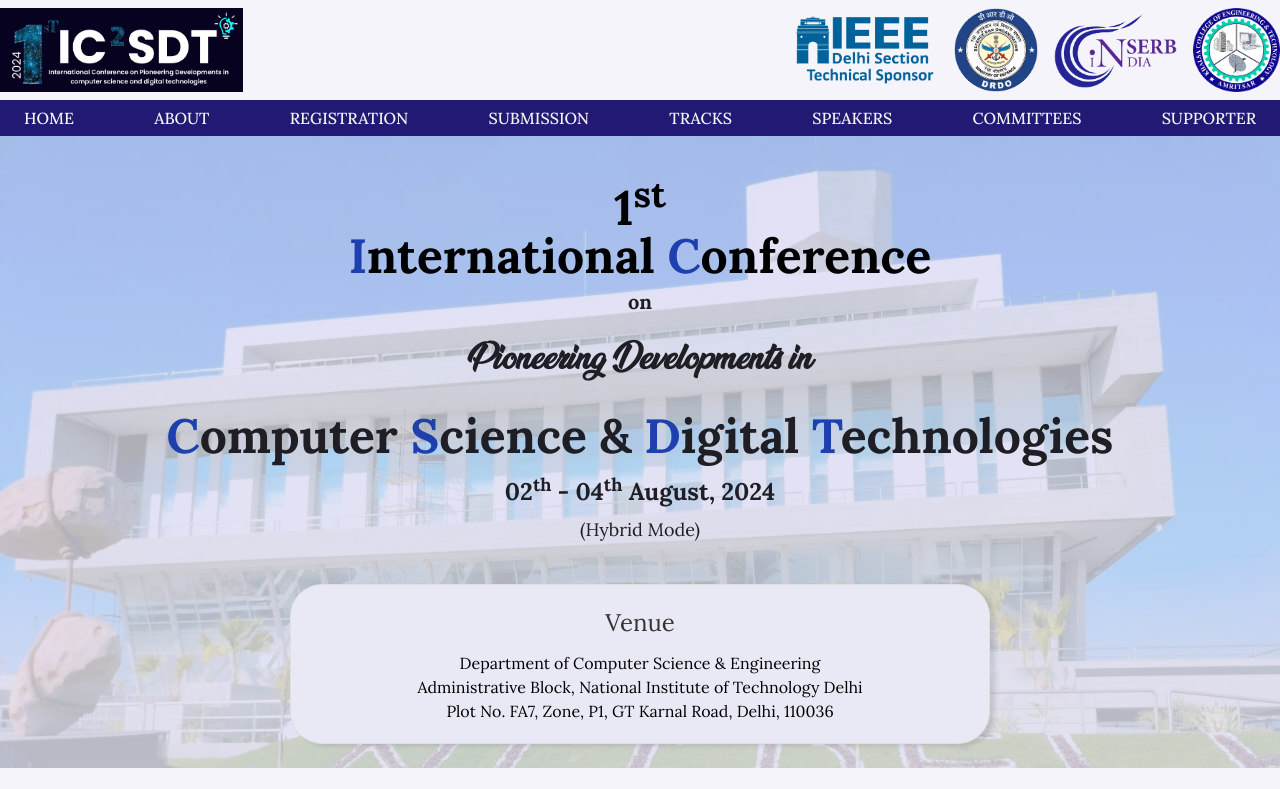
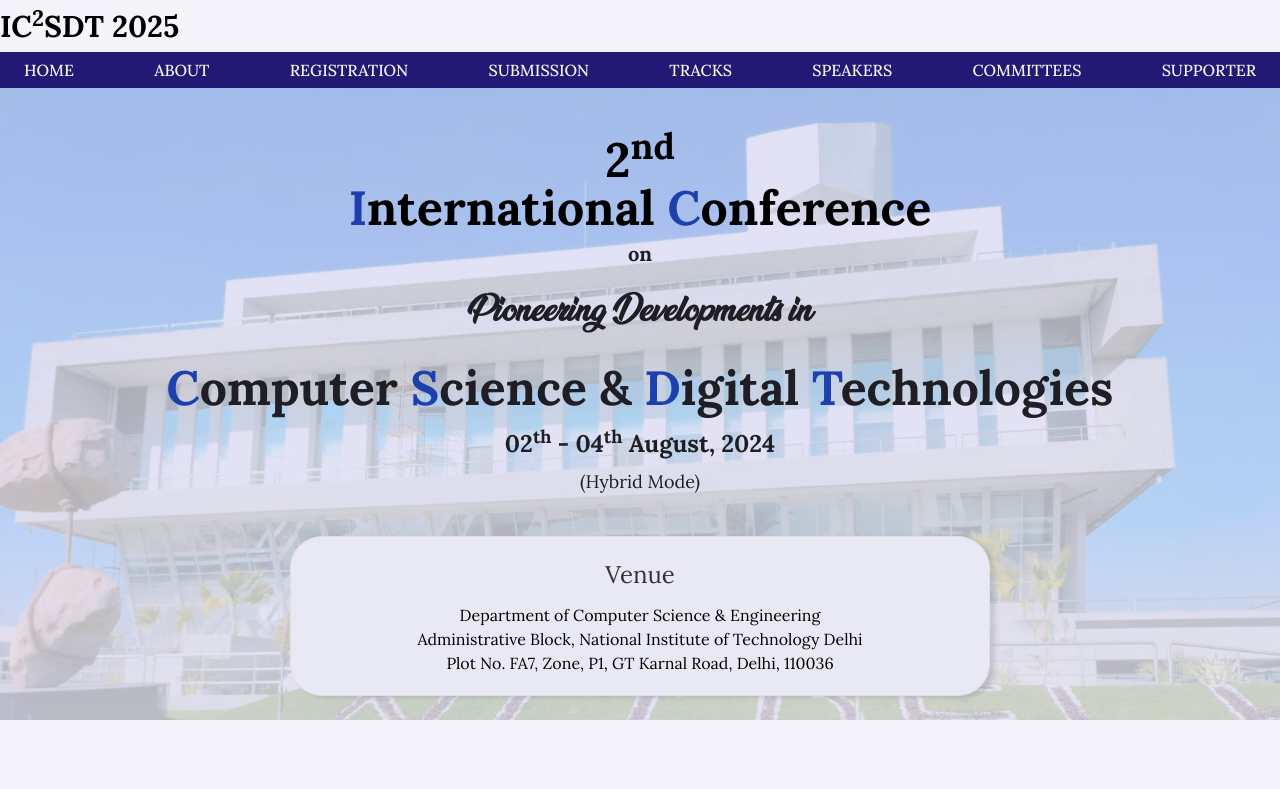
Before and after one commit to trivedi-utkarsh/IC2SDT2025, a Next.js app: page / in a window 1280 px wide. Shown: the top 789 px of the page. Built offline with nearby package versions, Linux system fonts and the light colour scheme.

Commit message:
home page

```diff
--- a/app/layout.jsx
+++ b/app/layout.jsx
@@ -1,7 +1,7 @@
 import './globals.css'
 import NavBar from "@/components/NavBar";
 import Footer from "@/components/Footer";
-import { Lora } from '@next/font/google';
+import { Lora } from 'next/font/google';
 
 const lora = Lora({
     subsets: ['latin'],
--- a/assets/css/footer.css
+++ b/assets/css/footer.css
@@ -15,7 +15,7 @@
 
 .footer_content svg{
     height: 22px;
-    width: 22px;
+    width: 20px;
 }
 .footer_icon{
     padding-top:5px;
--- a/components/Footer.jsx
+++ b/components/Footer.jsx
@@ -78,7 +78,7 @@ export default function Footer() {
             <svg className="my-icon" stroke="currentColor" fill="currentColor" strokeWidth={0} version="1.1" xmlns="http://www.w3.org/2000/svg" x="0px" y="0px" width={100} height={100} viewBox="0 0 30 30">
               <path d="M28,6.937c-0.957,0.425-1.985,0.711-3.064,0.84c1.102-0.66,1.947-1.705,2.345-2.951c-1.03,0.611-2.172,1.055-3.388,1.295 c-0.973-1.037-2.359-1.685-3.893-1.685c-2.946,0-5.334,2.389-5.334,5.334c0,0.418,0.048,0.826,0.138,1.215 c-4.433-0.222-8.363-2.346-10.995-5.574C3.351,6.199,3.088,7.115,3.088,8.094c0,1.85,0.941,3.483,2.372,4.439 c-0.874-0.028-1.697-0.268-2.416-0.667c0,0.023,0,0.044,0,0.067c0,2.585,1.838,4.741,4.279,5.23 c-0.447,0.122-0.919,0.187-1.406,0.187c-0.343,0-0.678-0.034-1.003-0.095c0.679,2.119,2.649,3.662,4.983,3.705 c-1.825,1.431-4.125,2.284-6.625,2.284c-0.43,0-0.855-0.025-1.273-0.075c2.361,1.513,5.164,2.396,8.177,2.396 c9.812,0,15.176-8.128,15.176-15.177c0-0.231-0.005-0.461-0.015-0.69C26.38,8.945,27.285,8.006,28,6.937z" />
             </svg>
-            twitter
+            Twitter
           </a>
         </div>
       </div>
--- a/components/NavBar.jsx
+++ b/components/NavBar.jsx
@@ -98,9 +98,10 @@ function ConferenceHeader({open, setOpen}) {
             <div className="flex space-x-6 items-center justify-between">
                 {/* <Image src={g20logo} className="object-contain" alt="G20"
                        width={84} quality={100}/> */}
-                        <a href="https://nitdelhi.ac.in/" target="_blank"><Image src={nitdLogo} className="object-contain" alt="NITD" height={84}
-                               quality={100}/></a>
-                        {/* <span className="sm:text-base md:text-2xl lg:text-3xl font-bold">IC<sup>2</sup>SDT 2024</span> */}
+                        {/* <a href="https://nitdelhi.ac.in/" target="_blank"><Image src={nitdLogo} className="object-contain" alt="NITD" height={84}
+                               quality={100}/></a> */}
+
+                        <span className="sm:text-base md:text-2xl lg:text-3xl font-bold">IC<sup>2</sup>SDT 2025</span>
                 <Link href="/" className="flex items-center space-x-4 pt-2">
                     {/* <Image src={icslogo} className="object-contain" alt="ICSCCAT-2024"
                            width={200} quality={100}/> */}
@@ -114,7 +115,7 @@ function ConferenceHeader({open, setOpen}) {
                               className="p-3 my-auto px-6 pt-2 text-white bg-gray-400 rounded-full baseline"
                         >Registration Closed</Link>
                     </div> */}
-                    <a href="https://ewh.ieee.org/r10/delhi/" target="_blank">
+                    {/* <a href="https://ewh.ieee.org/r10/delhi/" target="_blank">
                         <Image src={ieee} className="object-contain" alt="G20" height={70} quality={100}/>
                     </a>
                     <a href="https://www.drdo.gov.in/drdo/" target="_blank">
@@ -125,7 +126,7 @@ function ConferenceHeader({open, setOpen}) {
                     </a>
                     <a href="https://khalsaengineering.co.in/" target="_blank">
                         <Image src={kcet} className="object-contain" alt="G20" height={84} quality={100}/>
-                    </a>
+                    </a> */}
                     <div className="md:hidden">
                         <div onClick={() => {
                             setOpen(!open)
--- a/components/homePage/HeroSection.jsx
+++ b/components/homePage/HeroSection.jsx
@@ -31,7 +31,7 @@ export default function HeroSection() {
               /> */}
               <div className="flex flex-col mx-auto md:mx-0">
                 <p className="font-bold text-4xl text-center md:text-5xl">
-                  1<sup>st</sup>
+                  2<sup>nd</sup>
                 </p>
                 <p className=" text-4xl text-center md:text-5xl font-bold">
                 <span className="text-blue-800">I</span>nternational
--- a/next.config.js
+++ b/next.config.js
@@ -1,8 +1,8 @@
 /** @type {import('next').NextConfig} */
 const nextConfig = {
-  experimental: {
-    appDir: true,
-  },
+  // experimental: {
+  //   appDir: true,
+  // },
 }
 
 module.exports = nextConfig
--- a/package.json
+++ b/package.json
@@ -9,9 +9,9 @@
     "lint": "next lint"
   },
   "dependencies": {
-    "@next/font": "13.1.6",
+    "@next/font": "^13.1.6",
     "moment": "^2.29.4",
-    "next": "^13.5.6",
+    "next": "^15.1.6",
     "react": "18.2.0",
     "react-dom": "18.2.0"
   },
```
Also changed, not shown: 1 other file (tests, documents, lock files or other folders).
